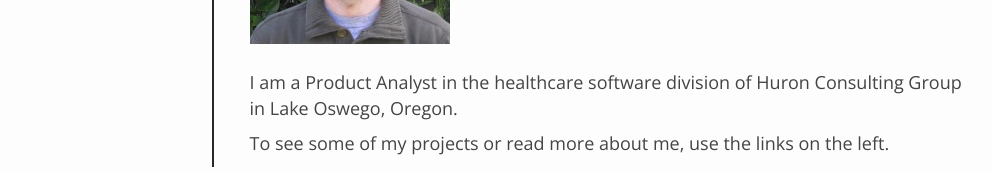
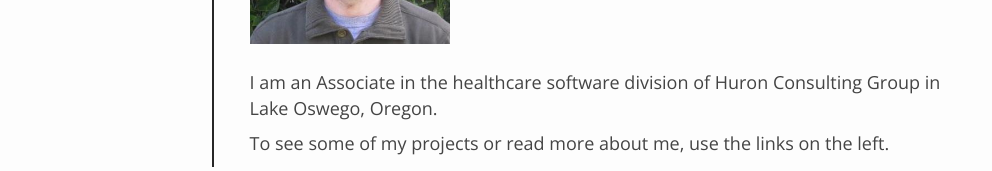
Before and after one commit to danbeyer/danbeyer.github.io, a plain HTML site: page index.html in a window 1280 px wide. Shown: the part 297-468 px from the top of the page, without its empty margins (136-1128 px from the left). Drawn offline with nearby package versions, Linux system fonts and the light colour scheme.

Commit message:
Update index.html

```diff
--- a/index.html
+++ b/index.html
@@ -53,7 +53,7 @@
 					</div>
 				</div>
 				</br>
-				<p>I am a Product Analyst in the healthcare software division of Huron Consulting Group in Lake Oswego, Oregon.</p>
+				<p>I am an Associate in the healthcare software division of Huron Consulting Group in Lake Oswego, Oregon.</p>
 				<p>To see some of my projects or read more about me, use the links on the left.</p>
 
 
```
